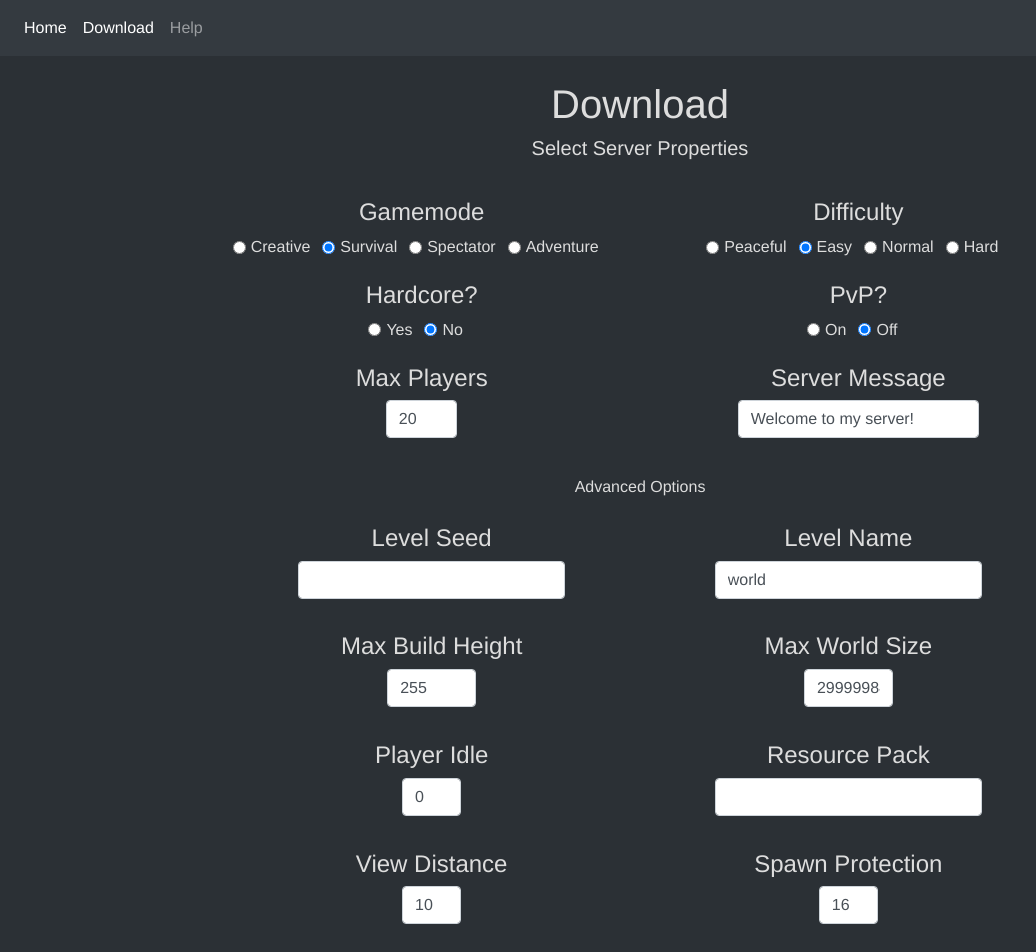
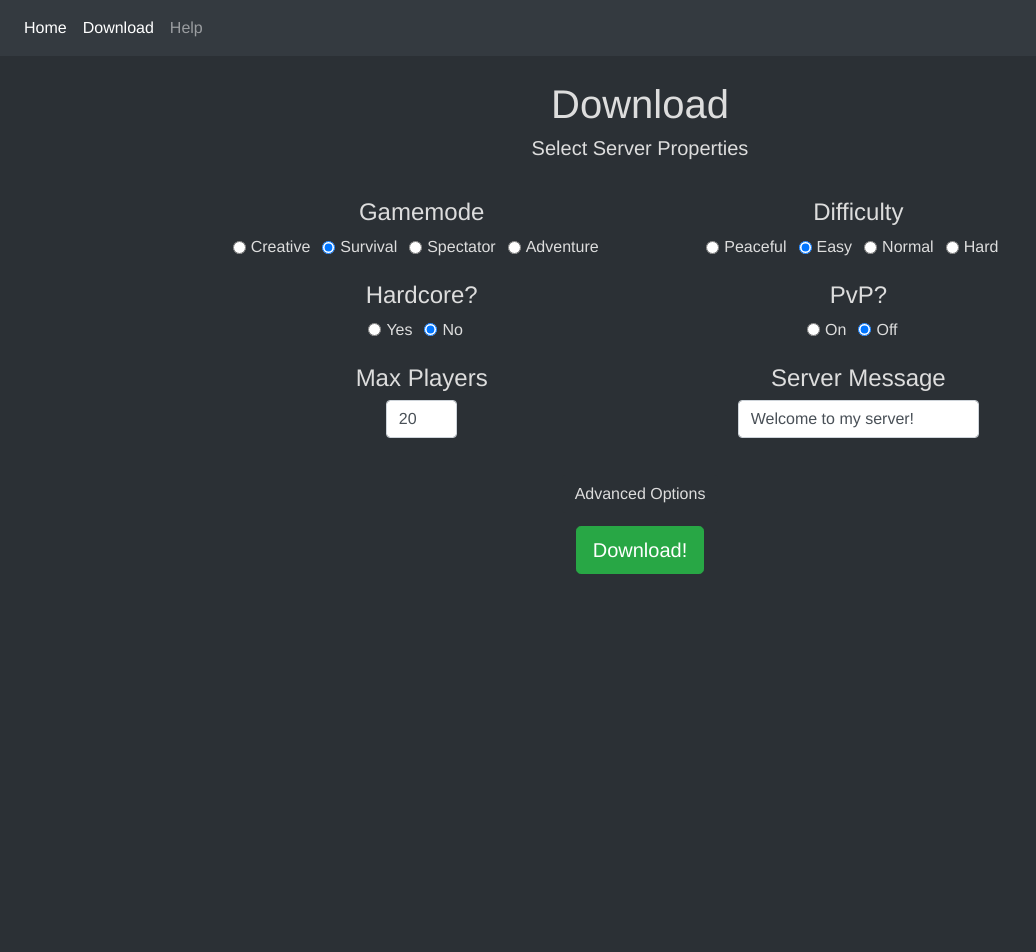
Before and after one commit to jlungu/minecraft-server-tool, a Vue app: page /#/download in a window 1280 px wide. Shown: the top 952 px of the page, without its empty margins (0-1036 px from the left). After the commit the page ends 800 px from the top, so only its background shows below. Built offline with nearby package versions, Linux system fonts and the light colour scheme.

Commit message:
will this work?

```diff
--- a/public/index.html
+++ b/public/index.html
@@ -11,6 +11,8 @@
       }
       </style>
     <meta charset="utf-8">
+    <script src="https://ajax.googleapis.com/ajax/libs/jquery/1.11.2/jquery.min.js"></script>
+    <script>window.jQuery || document.write('<script src="path/to/your/jquery_file.js"><\/script>')</script>
     <meta http-equiv="X-UA-Compatible" content="IE=edge">
     <meta name="viewport" content="width=device-width,initial-scale=1.0">
     <link rel="icon" href="<%= BASE_URL %>favicon.ico">
--- a/src/components/Download.vue
+++ b/src/components/Download.vue
@@ -1,5 +1,5 @@
 <template>
-<div>
+<div class="download_div">
     <br>
     <h1>Download</h1>
     <h5>Select Server Properties</h5>
@@ -112,8 +112,8 @@
             <div class="col-sm-2"></div>
         </div>
         <div class="advanced_options col-md-12">
-            Advanced Options
-            <div class="col-sm-12" style="margin-top: 2%; margin-bottom: 2%;">
+            <button class="btn" @click="toggleAdvanced" id="advanced_btn">Advanced Options</button>
+            <div class="col-sm-12" style="margin-top: 2%; margin-bottom: 2%;" id="advanced_div" hidden>
                 <div class="row">
                     <div class="col-sm-2"></div>
                     <div class="col-sm-4">
@@ -268,6 +268,7 @@ export default {
   },
   data: function() {
       return{
+            advanced: false,
             serverMessage: "Welcome to my server!",
             maxPlayers: 20,
             gamemode: "easy",
@@ -311,6 +312,9 @@ export default {
             document.body.removeChild(elem);
         }
     },
+      toggleAdvanced: function(){
+        document.getElementById("advanced_div").hidden = !document.getElementById("advanced_div").hidden
+      },
       formatData: function(){
           // doing the parsing for each field in the form.
           let data = '# Declare Variables\n$folderName = "Test Folder" \n$maxRAM = "2"\n$spawnProtection = "'
@@ -480,6 +484,32 @@ export default {
 
 <!-- Add "scoped" attribute to limit CSS to this component only -->
 <style scoped>
+@-webkit-keyframes fadeIn {
+    from { opacity: 0; }
+      to { opacity: 1; }
+}
+@keyframes fadeIn {
+    from { opacity: 0; }
+      to { opacity: 1; }
+}
+.download_div{
+    -webkit-animation: fadeIn 2s;
+    animation: fadeIn 2s;
+}
+#advanced_btn{
+    transition: 0.3s ease all;
+    color: #dddddd;
+    background-color: #2b3035;
+}
+#advanced_btn:hover{
+    transition: 0.3s ease all;
+    background-color: #464b50;
+
+}
+#advanced_div{
+    -webkit-animation: fadeIn 0.6s;
+    animation: fadeIn 0.6s;
+}
 input{
     display: inline-block;
 }
--- a/src/components/Home.vue
+++ b/src/components/Home.vue
@@ -20,6 +20,18 @@ export default {
 
 <!-- Add "scoped" attribute to limit CSS to this component only -->
 <style scoped>
+@-webkit-keyframes fadeIn {
+    from { opacity: 0; }
+      to { opacity: 1; }
+}
+@keyframes fadeIn {
+    from { opacity: 0; }
+      to { opacity: 1; }
+}
+.hello{
+    -webkit-animation: fadeIn 1.5s;
+    animation: fadeIn 1.5s;
+}
 h3 {
   margin: 40px 0 0;
 }
```
